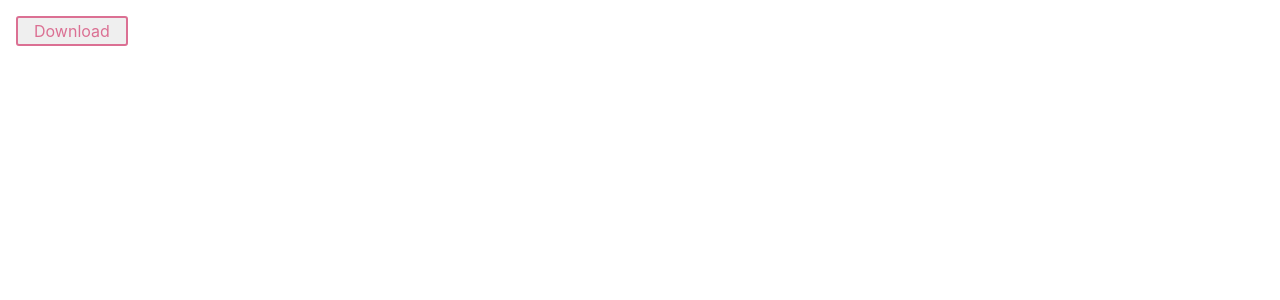
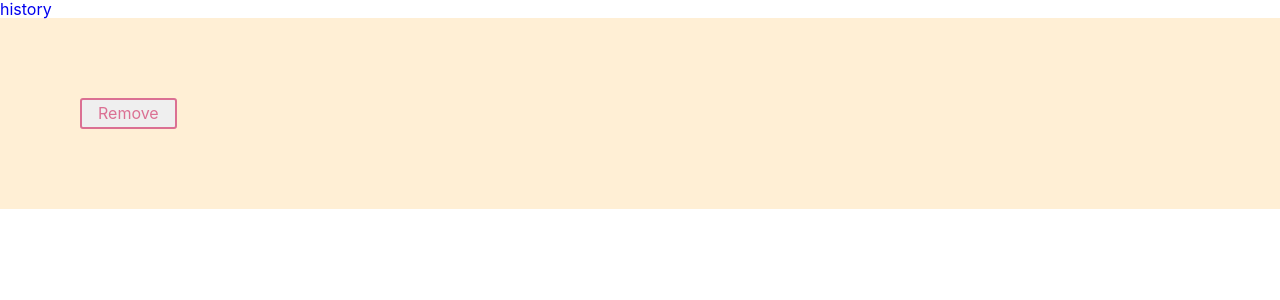
Before and after one commit to superpuper32/skytest, a React (Create React App) app: page /history in a window 1280 px wide. Shown: the top 300 px of the page. Built offline with nearby package versions, Linux system fonts and the light colour scheme.

Commit message:
layout with routing between 2 pages added

```diff
--- a/src/App.js
+++ b/src/App.js
@@ -1,12 +1,19 @@
 import React from 'react';
+import { Switch, Redirect, Route } from "react-router-dom";
 
-import Button from './components/button';
+import Layout from "./layout";
+import MainPage from "./routes/main-page";
+import HistoryPage from "./routes/history-page";
 
 function App() {
   return (
-    <div className="App">
-      <Button>Download</Button>
-    </div>
+    <Layout>
+      <Switch>
+        <Redirect exact from="/" to="/main" />
+        <Route path="/main" component={MainPage} />
+        <Route path="/history" component={HistoryPage} />
+      </Switch>
+    </Layout>
   );
 }
 
--- /dev/null
+++ b/src/layout/header/header.js
@@ -0,0 +1,11 @@
+import React from "react";
+import { NavLink } from "react-router-dom";
+
+const Header = () => (
+  <header>
+    <NavLink to="/history">history</NavLink>
+  </header>
+);
+
+
+export default Header;
--- /dev/null
+++ b/src/layout/header/index.js
@@ -0,0 +1 @@
+export { default } from './header';
--- /dev/null
+++ b/src/layout/index.js
@@ -0,0 +1 @@
+export { default } from './layout';
--- /dev/null
+++ b/src/layout/layout.js
@@ -0,0 +1,30 @@
+import React from "react";
+import PropTypes from "prop-types";
+import styled from "styled-components";
+
+import Header from "./header";
+
+const Wrapper = styled.section`
+  padding: 4em;
+  background: papayawhip;
+`;
+
+const Layout = ({ children }) => {
+
+  return (
+    <div>
+      <Header />
+      <Wrapper>{children}</Wrapper>
+    </div>
+  );
+};
+
+Layout.propTypes = {
+  children: PropTypes.node.isRequired,
+};
+
+Layout.defaultProps = {
+  children: null,
+};
+
+export default Layout;
--- /dev/null
+++ b/src/routes/history-page.js
@@ -0,0 +1,13 @@
+import React from "react";
+
+import Button from "../components/button";
+
+function HistoryPage() {
+  return (
+    <div className="App">
+      <Button>Remove</Button>
+    </div>
+  );
+}
+
+export default HistoryPage;
--- /dev/null
+++ b/src/routes/main-page.js
@@ -0,0 +1,13 @@
+import React from "react";
+
+import Button from "../components/button";
+
+function MainPage() {
+  return (
+    <div className="App">
+      <Button>Download</Button>
+    </div>
+  );
+}
+
+export default MainPage;
```
